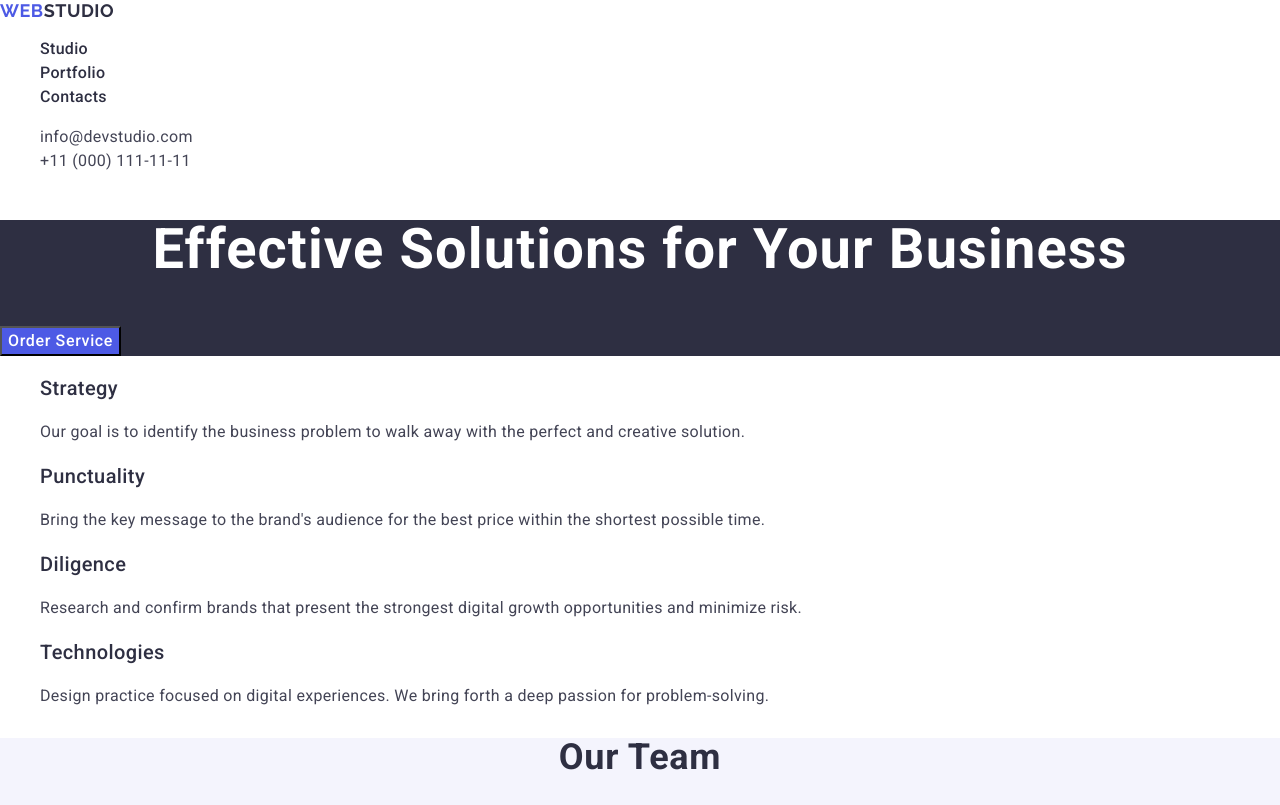
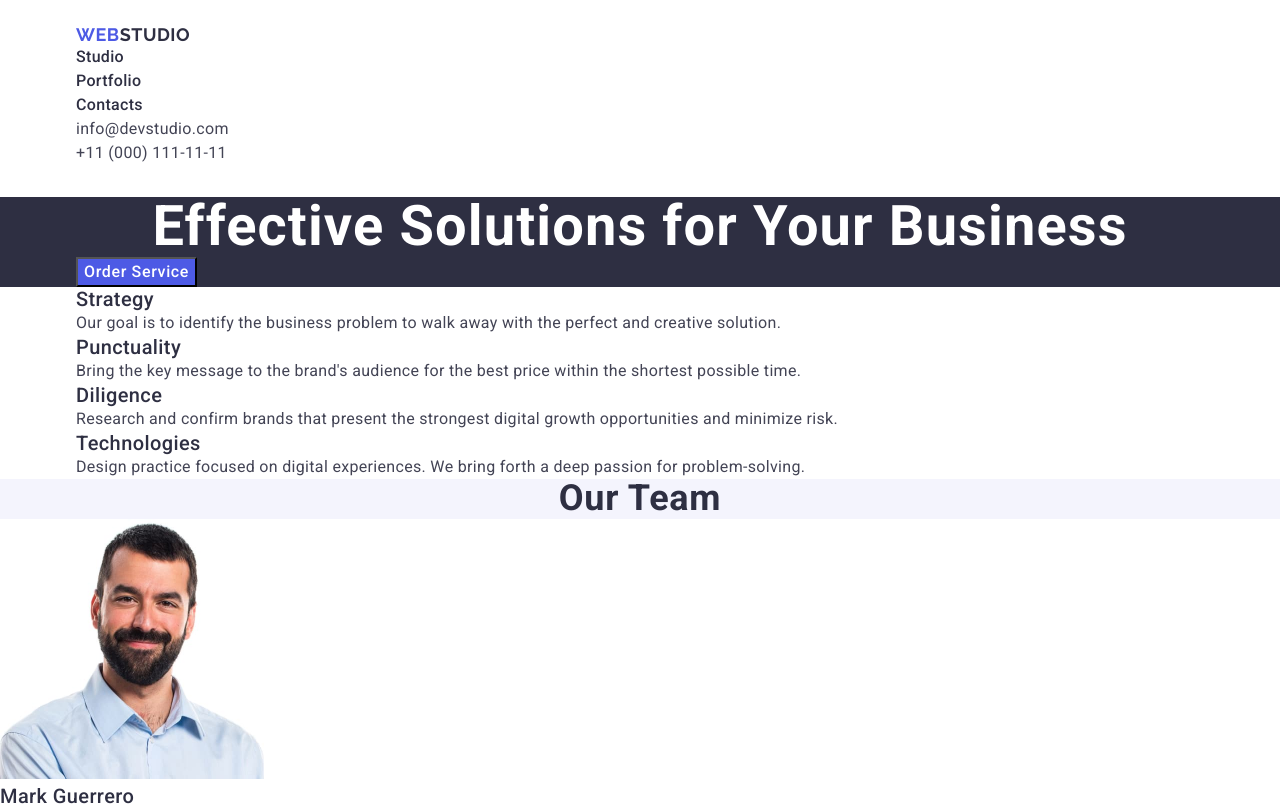
Before and after one commit to anastasiiayemets2110/goit-markup-hw-03, a plain HTML site: page index.html in a window 1280 px wide. Shown: the top 805 px of the page. Drawn offline with nearby package versions, Linux system fonts and the light colour scheme.

Commit message:
resert mt mb

```diff
--- a/css/styles.css
+++ b/css/styles.css
@@ -2,6 +2,11 @@ body {
     font-family: "Roboto", sans-serif;
     color: #434455;
     background-color: #FFF;
+}
+
+p, ul, h1,h2,h3,h4,h5,h6 {
+    margin-top: 0;
+    margin-bottom: 0;
 }
 
 a {
@@ -10,6 +15,9 @@ a {
 
 ul {
     list-style: none;
+    margin-top: 0;
+    margin-bottom: 0;
+    padding-left: 0;
 }
 
 .logo {
@@ -63,6 +71,18 @@ ul {
 .contact-link:hover,
 .contact-link:focus{
     color: #404bbf;
+}
+
+.container {
+    width: 1158px;
+    padding-left: 15px;
+    padding-right: 15px;
+    margin: 0 auto;
+}
+
+.header {
+    padding-top: 24px;
+    padding-bottom: 32px;
 }
 
 .site-title {
--- a/index.html
+++ b/index.html
@@ -11,7 +11,8 @@
     <link rel="stylesheet" href="./css/styles.css">
 </head>
 <body>
-    <header>
+    <header class="header">
+        <div class="container">
         <nav>
             <a class="logo" href="./index.html">Web<span class="logo-part">Studio</span></a>
             <ul>
@@ -26,14 +27,18 @@
                 <li><a class="contact-link" href="tel:+110001111111">+11 (000) 111-11-11</a></li>
             </ul>
         </address>
+    </div class="container">
     </header>
     <main>
         <section class="preview">
+            <div class="container">
             <h1 class="site-title">Effective Solutions
                 for Your Business</h1>
             <button class="order-button" type="button">Order Service</button>
+        </div class="container">
         </section>
         <section>
+            <div class="container">
             <h2 hidden>Content</h2>
             <ul>
                 <li>
@@ -54,6 +59,7 @@
                     <p class="content">Design practice focused on digital experiences. We bring forth a deep passion for problem-solving.</p>
                 </li>
             </ul>
+        </div class="container">
         </section>
         <section class="team">
             <h2 class="section-name">Our Team</h2>
```
